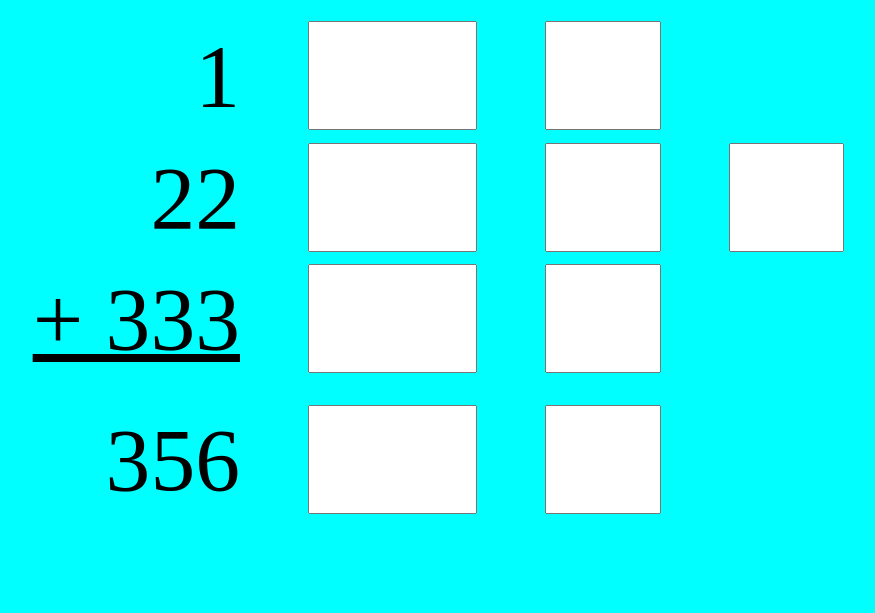
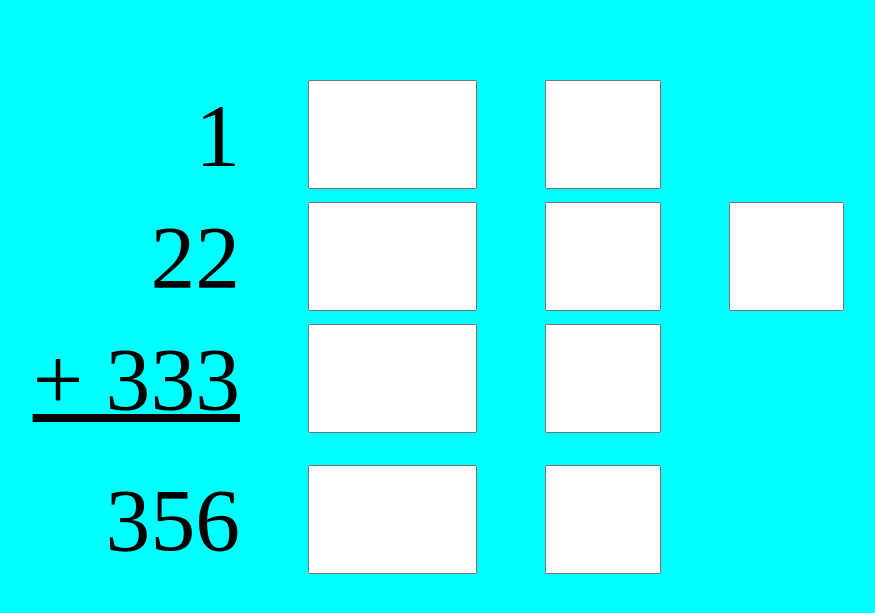
Before and after one commit to mebartsch/mebartsch.github.io, a Jekyll site: the page projects/CastingNines/TryIt/index.html, which Jekyll copies as it is, in a window 1280 px wide. Shown: the top 613 px of the page, without its empty margins (280-1155 px from the left). Built offline with Jekyll 4.4.1, drawn with Linux system fonts in a browser that asks for light colours.

Commit message:
Update index.html

```diff
--- a/projects/CastingNines/TryIt/index.html
+++ b/projects/CastingNines/TryIt/index.html
@@ -6,24 +6,27 @@
     <title>Mebartsch.GitHub.io by mebartsch</title>
     <meta name="viewport" content="width=device-width, initial-scale=1">
 
-  <style>
+<style>
 
-input {margin-left:5vw;text-align:center;font-size:7vw}
-label {
+ input {
+  margin-left:5vw;
+  text-align:center;
+  font-size:7vw
+ }
+ label {
   display: inline-block;
   width: 40vw;
   text-align: right;
   font-size:7vw;
-}
+ }
 
 </style>
 
 <body style="background-color:cyan">
 
-
-  <div style="text-align:left;float:left">
-
-   <div style="margin-top:0.8em">                     <!-- line 1 -->
+ <!--  <div style="text-align:left;float:left"> -->
+<div>
+   <div style="margin-top:5em">                     <!-- line 1 -->
     <label for="id1">1</label>
     <input style="width:1.8em" type="text" id="id1"/>
     <input style="width:1.2em" type="text" id="id2"/>
```
